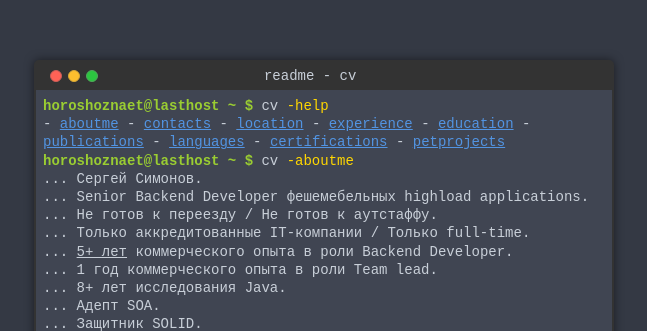
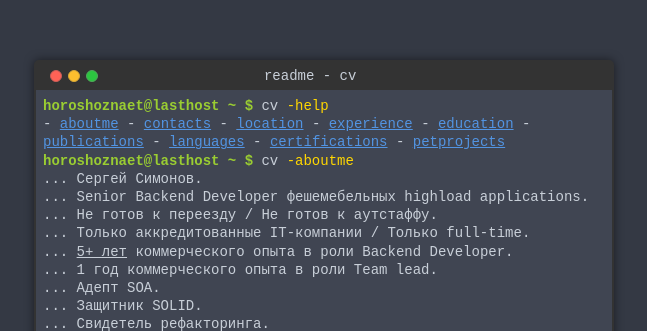
Before and after one commit to adelaidekangaroo/adelaidekangaroo.github.io, a plain HTML site: page index.html in a window 1280 px wide. Shown: the top 331 px of the page, without its empty margins (316-963 px from the left). Drawn offline with Linux system fonts and the light colour scheme.

Commit message:
pepe must love refactoring

```diff
--- a/index.html
+++ b/index.html
@@ -56,7 +56,6 @@
                     <li>... Только аккредитованные IT-компании / Только full-time.</li>
                     <li>... <u>5+ лет</u> коммерческого опыта в роли Backend Developer.</li>
                     <li>... 1 год коммерческого опыта в роли Team lead.</li>
-                    <li>... 8+ лет исследования Java.</li>
                     <li>... Адепт SOA.</li>
                     <li>... Защитник SOLID.</li>
                     <li>... Свидетель рефакторинга.</li>
```
